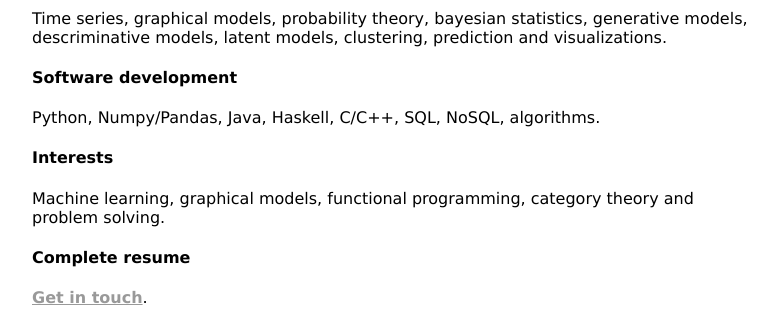
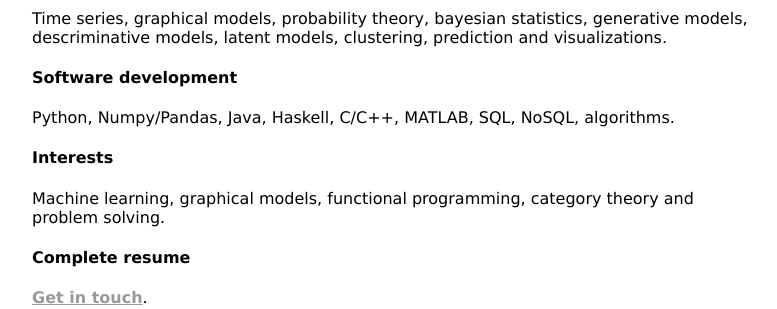
Before and after one commit to Jim-Holmstroem/jim.pm, a PHP site: page /portfolio/index.php in a window 1280 px wide. Shown: the part 1001-1310 px from the top of the page, without its empty margins (8-785 px from the left). Run offline with PHP 8.4, Linux system fonts and the light colour scheme.

Commit message:
minor updates to portfolio

```diff
--- a/portfolio/index.php
+++ b/portfolio/index.php
@@ -83,7 +83,7 @@
                     </p>
                     <h4>Software development</h4>
                     <p>
-                        Python, Numpy/Pandas, Java, Haskell, C/C++, SQL, NoSQL, algorithms.
+                        Python, Numpy/Pandas, Java, Haskell, C/C++, MATLAB, SQL, NoSQL, algorithms.
                     </p>
 
                     <h4>Interests</h4>
```
